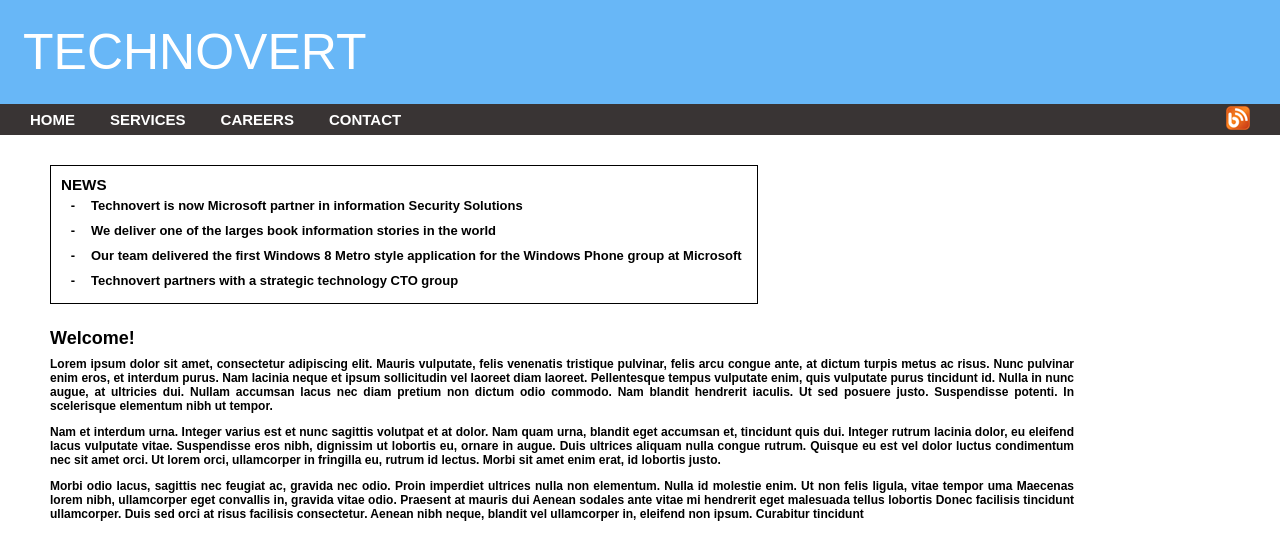
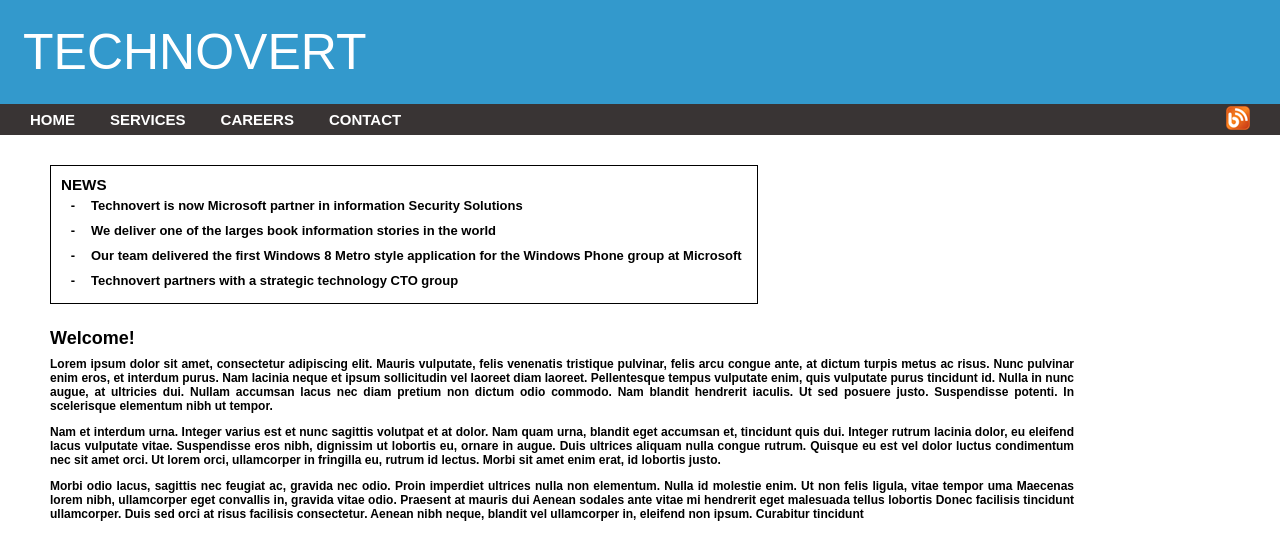
Before and after one commit to nikhilvegulla/UI-test, a plain HTML site: page index.html in a window 1280 px wide. Drawn offline with Linux system fonts and the light colour scheme; a web font is replaced by a local one.

Commit message:
Update style.css

```diff
--- a/style.css
+++ b/style.css
@@ -15,7 +15,8 @@ overflow-y: 0;
 
 .head{
     font-size: 50px;
-    background-color: rgb(104, 183, 247);
+    /*background-color: rgb(104, 183, 247);*/
+    background-color:#3399cc;
 
     color: #fff;
     padding: 23px;
```
